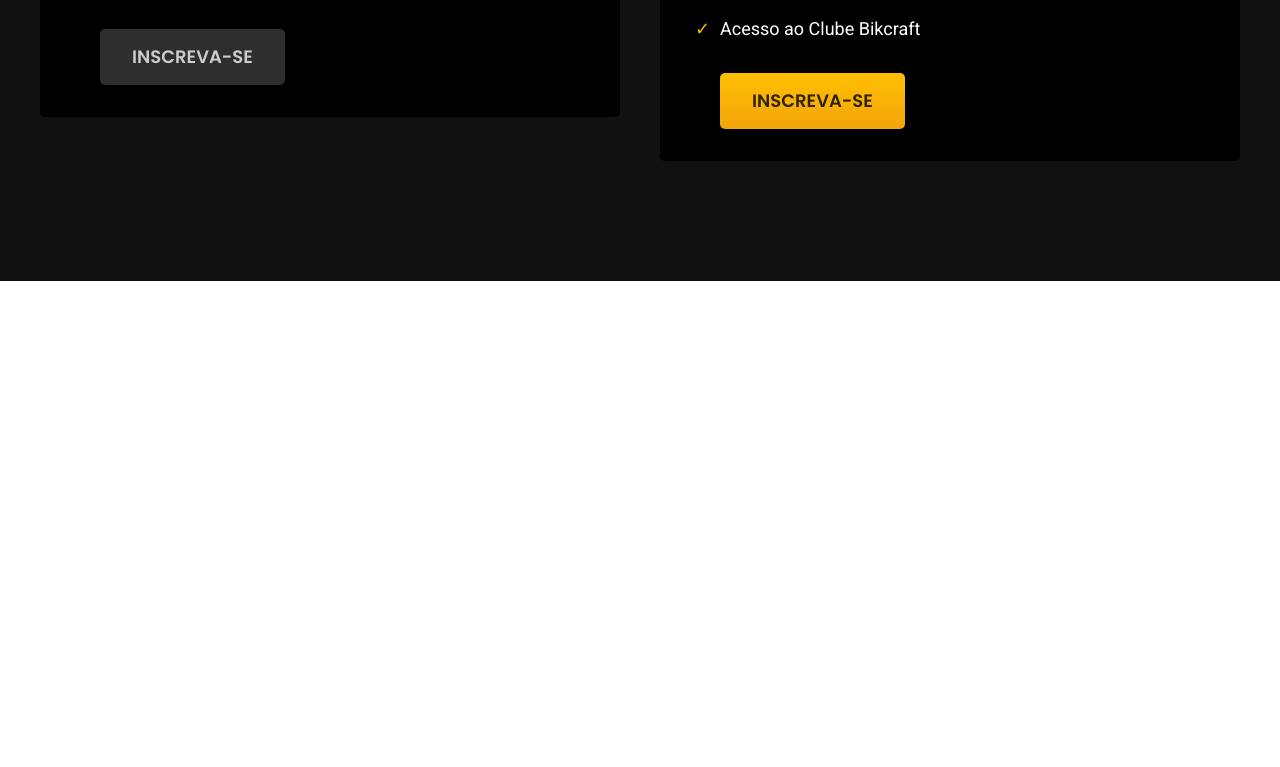
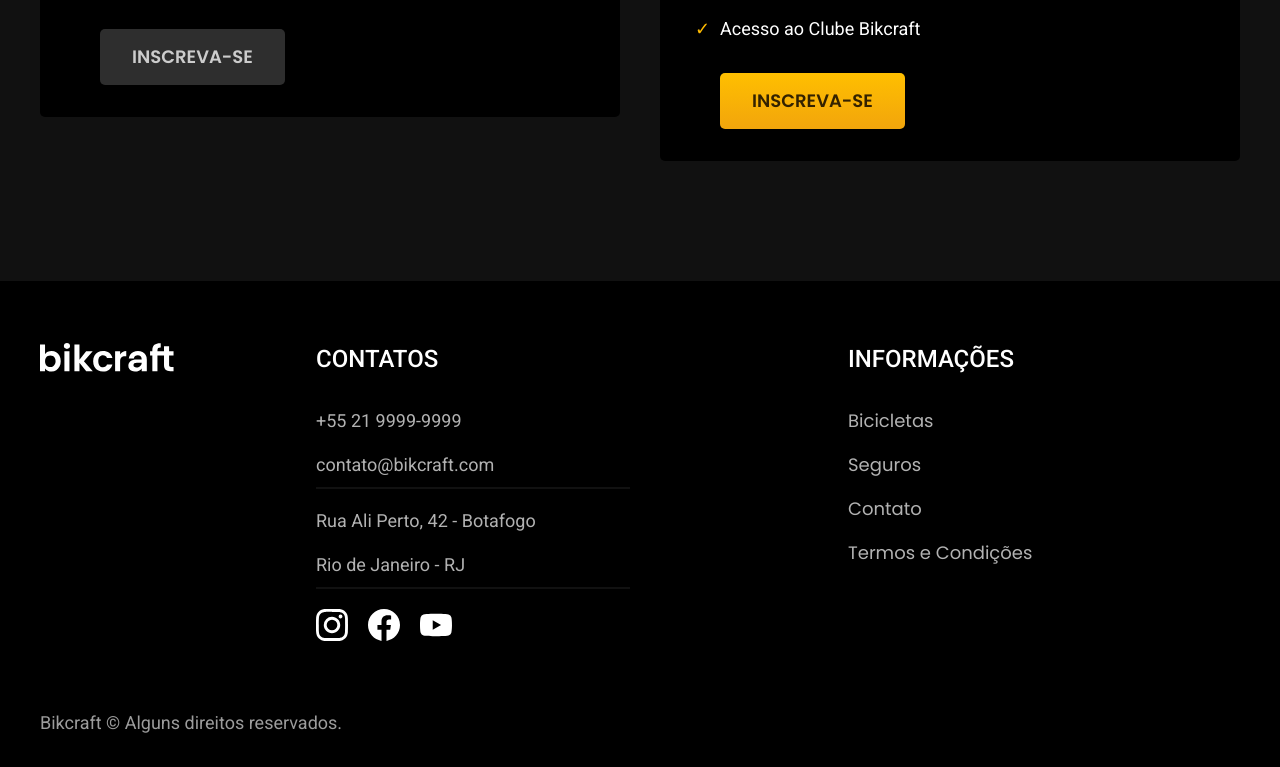
Before and after one commit to Moz98/bikcraft-origamid, a plain HTML site: page index.html in a window 1280 px wide. Shown: the part 4400-5167 px from the top of the page. Before the commit the page ends 4881 px from the top, so only its background shows below. Drawn offline with Linux system fonts and the light colour scheme.

Commit message:
Add footer

```diff
--- a/css/global/footer.css
+++ b/css/global/footer.css
@@ -0,0 +1,42 @@
+.footer {
+  display: grid;
+  grid-template-columns: auto repeat(2, 1fr);
+  gap: 40px 140px;
+  padding: 60px 0px 32px 0px;
+}
+
+.footer a:hover {
+  color: var(--c0);
+}
+
+.footer div h3 {
+  margin-bottom: 32px;
+}
+
+.contact-info {
+  margin-bottom: 20px;
+}
+
+.contact-info li,
+.information li {
+  margin-bottom: 20px;
+}
+
+.contact-info li:nth-child(even)::after {
+  content: "";
+  display: block;
+  height: 2px;
+  max-width: 80%;
+  margin-top: 10px;
+  background: var(--c11);
+}
+
+.contact-app {
+  display: flex;
+  gap: 20px;
+}
+
+.footer-copy {
+  grid-column: 1/-1;
+  margin-top: 30px;
+}
--- a/css/home/insurance.css
+++ b/css/home/insurance.css
@@ -4,7 +4,6 @@
 
 .insurance {
   padding-top: 120px;
-  margin-bottom: 60px;
 }
 
 .insurance>ul {
--- a/css/style.css
+++ b/css/style.css
@@ -8,9 +8,9 @@
 
 @import "./utilities/spacing.css";
 
+@import "./global/header.css";
 
-
-@import "./global/header.css";
+@import "./global/footer.css";
 
 /* || COMPONENTES || */
 
--- a/index.html
+++ b/index.html
@@ -18,7 +18,7 @@
 
 </head>
 
-<body class="spc-200">
+<body>
 
   <header class="header-bg">
     <div class="container-1 header">
@@ -184,6 +184,40 @@
     </div>
   </article>
 
+  <footer class="header-bg">
+
+    <div class="footer container-1">
+      <img src="./img/bikcraft.svg" alt="Bikcrat logo">
+      <div class="contact">
+        <h3 class="font-2-l-b color-0">Contatos</h3>
+        <ul class="contact-info font-2-m color-5">
+          <li><a href="tel:+55219999-9999">+55 21 9999-9999</a></li>
+          <li><a href="mailto:contato@bikcraft.com">contato@bikcraft.com</a></li>
+          <li>Rua Ali Perto, 42 - Botafogo</li>
+          <li>Rio de Janeiro - RJ</li>
+        </ul>
+        <ul class="contact-app">
+          <img src="./img/redes/instagram.svg" alt="Instagram">
+          <img src="./img/redes/facebook.svg" alt="Facebook">
+          <img src="./img/redes/youtube.svg" alt="Youtube">
+        </ul>
+      </div>
+
+      <div>
+        <h3 class="font-2-l-b color-0">Informações</h3>
+        <nav>
+          <ul class="information font-1-m color-5">
+            <li><a href="">Bicicletas</a></li>
+            <li><a href="">Seguros</a></li>
+            <li><a href="">Contato</a></li>
+            <li><a href="">Termos e Condições</a></li>
+          </ul>
+        </nav>
+      </div>
+      <p class="footer-copy font-2-m color-6">Bikcraft © Alguns direitos reservados.</p>
+    </div>
+
+  </footer>
 </body>
 
 </html>
```
